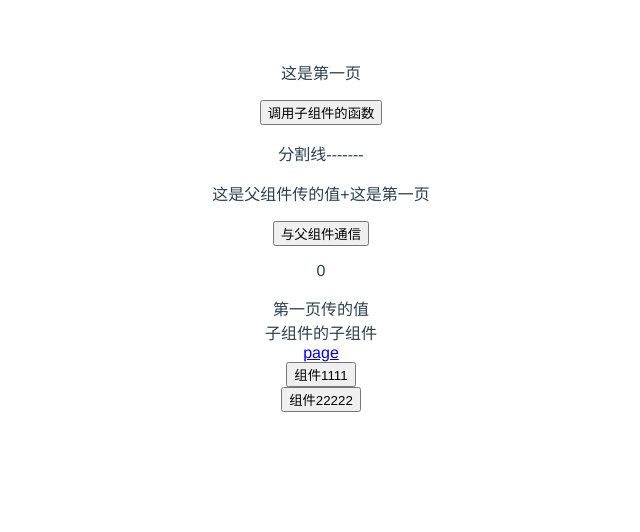
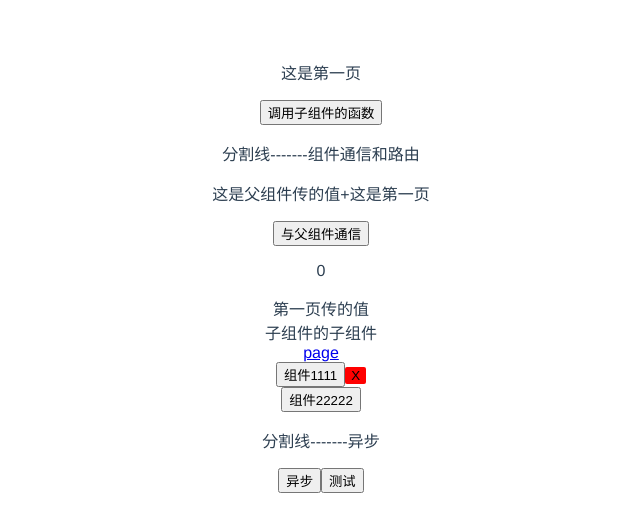
Before and after one commit to 1163710122/2022code, a Vue app: page /#/ in a window 1280 px wide. Shown: the top 532 px of the page, without its empty margins (319-959 px from the left). Built offline with nearby package versions, Linux system fonts and the light colour scheme.

Commit message:
async函数 和 await关键字

```diff
--- a/src/components/component1.vue
+++ b/src/components/component1.vue
@@ -1,6 +1,7 @@
 <template>
   <div>
     <button @click="go()">组件{{count}}</button>
+    <button class="c-Button c-Button--close">X</button>
   </div>
 </template>
 
@@ -20,4 +21,13 @@ export default {
 </script>
 
 <style>
+/* BEM约定 */
+.c-Button {
+  border: none;
+  border-radius: 2px;
+}
+
+.c-Button--close {
+  background-color: red;
+}
 </style>
--- a/src/views/homepage.vue
+++ b/src/views/homepage.vue
@@ -2,11 +2,14 @@
   <div>
     <p>{{message}}</p>
     <button @click="getChild">调用子组件的函数</button>
-    <p>分割线-------</p>
+    <p>分割线-------组件通信和路由</p>
     <my-component ref="myCom" :message='message' @messageLong="getLong"></my-component>
     <router-link to="/page/wangjing">page</router-link>
     <component1></component1>
     <component2></component2>
+    <p>分割线-------异步</p>
+    <button @click="syn()">异步</button>
+    <button @click="test()">测试</button>
   </div>
 </template>
 
@@ -35,6 +38,43 @@ export default {
     getChild() {
       this.$refs.myCom.dataChange();
     },
+    syn() {
+      console.log(this.timeout(true));
+      console.log(this.timeout(false));
+      this.timeout()
+        .then((result) => {
+          console.log(result);
+        })
+        .catch((err) => {
+          console.log(err);
+        });
+      console.log("3");
+    },
+    async timeout(val) {
+      console.log("1");
+      if (val) {
+        return "2.1";
+      } else {
+        throw "2.2";
+      }
+    },
+    doubleAfter2seconds(num) {
+      return new Promise((resolve, reject) => {
+        setTimeout(() => {
+          resolve(2 * num);
+        }, 2000);
+      });
+    },
+    async testResult() {
+      let first = await this.doubleAfter2seconds(30);
+      let second = await this.doubleAfter2seconds(50);
+      let third = await this.doubleAfter2seconds(30);
+      console.log(first + second + third);
+    },
+    test(){
+      this.testResult()
+      console.log('hiahiahia')
+    }
   },
 };
 </script>
```
